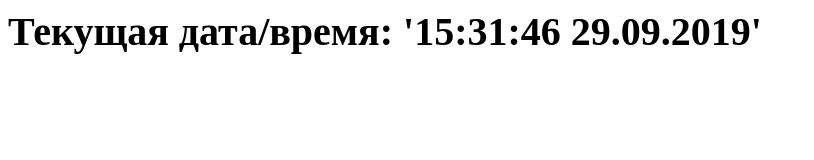
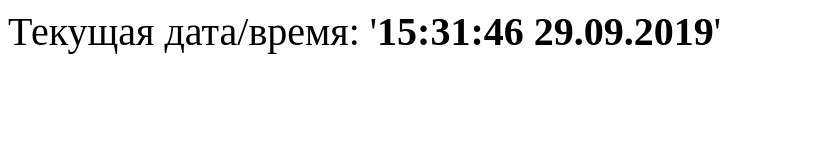
Before and after one commit to lexandrv2020/Lesson07, a plain HTML site: page index.html in a window 1280 px wide. Shown: the whole page, without its empty margins (0-814 px from the left). Drawn offline with Linux system fonts and the light colour scheme.

Commit message:
Домашнее задание 07 - plus

```diff
--- a/script/script.js
+++ b/script/script.js
@@ -3,7 +3,7 @@
 let day_string = document.querySelector('.day-string'),
     day = new Date();
 
-day_string.innerHTML = "Текущая дата/время: '" + formatNumber(day.getHours()) + ":" + formatNumber(day.getMinutes()) + ":" + formatNumber(day.getSeconds()) + " " + formatNumber(day.getDate()) + "." + formatNumber(day.getMonth()) + "." + formatNumber(day.getFullYear()) + "'";
+day_string.innerHTML = "Текущая дата/время: '<b>" + formatNumber(day.getHours()) + ":" + formatNumber(day.getMinutes()) + ":" + formatNumber(day.getSeconds()) + " " + formatNumber(day.getDate()) + "." + formatNumber(day.getMonth()) + "." + formatNumber(day.getFullYear()) + "</b>'";
 
 function formatNumber(value) {
     if (value < 10) {
--- a/style/style.css
+++ b/style/style.css
@@ -1,4 +1,3 @@
 * {
     font-size: 40px;
-    font-weight: 700;
 }
```
